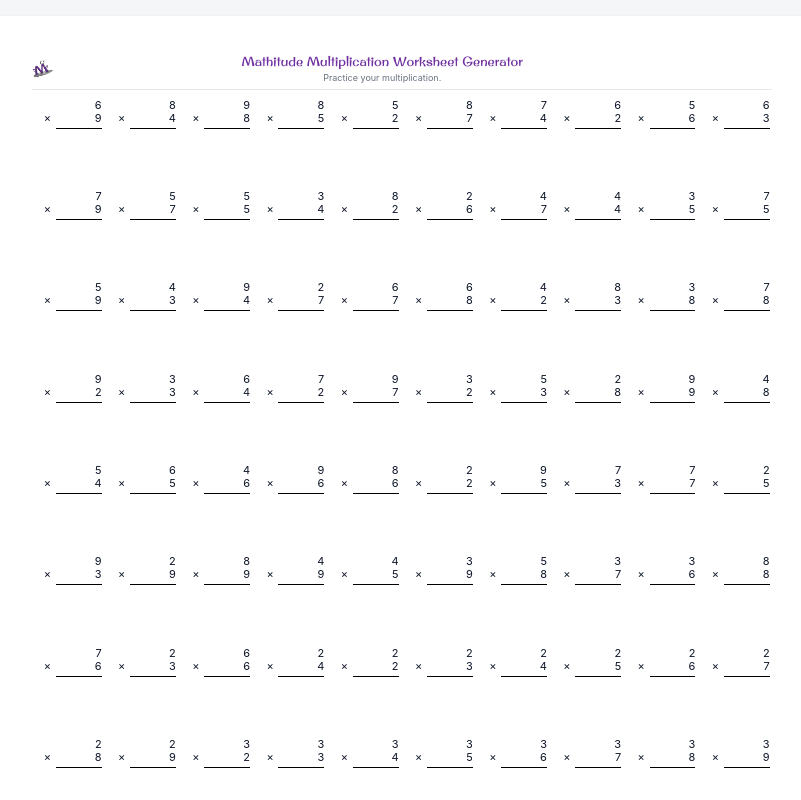
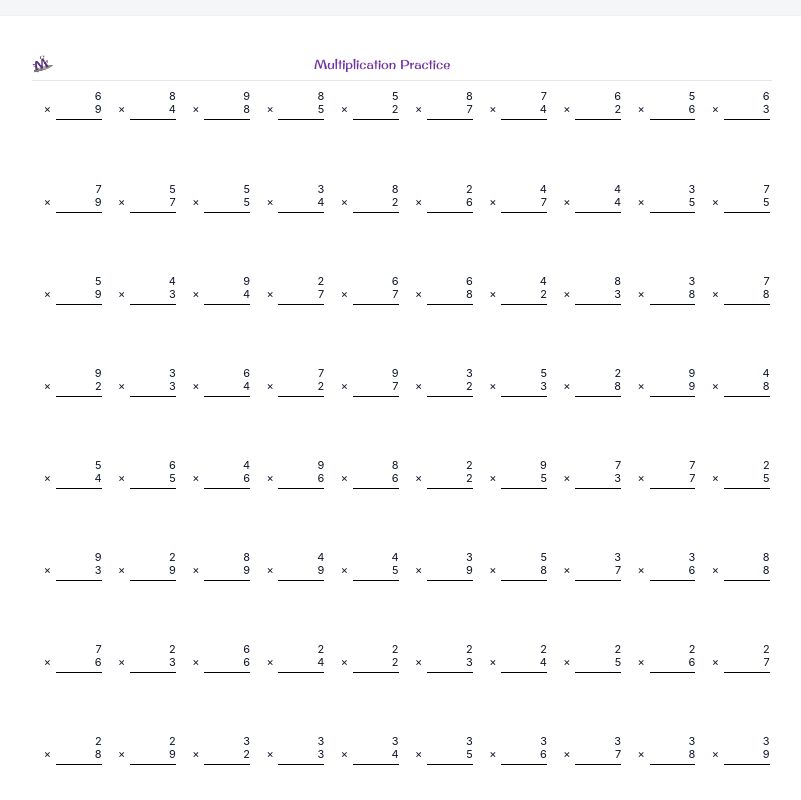
Before and after one commit to sbellmathitude/web-worksheet-generator, a Next.js app: page / in a window 1280 px wide. Both pictures are taken after a click on the button "Generate". Shown: the part 205-1005 px from the top of the page, without its empty margins (238-1039 px from the left). Built offline with nearby package versions, Linux system fonts and the light colour scheme.

Commit message:
Update worksheet PDF title and remove subtitle

```diff
--- a/components/Worksheet.tsx
+++ b/components/Worksheet.tsx
@@ -23,8 +23,7 @@ export const Worksheet: React.FC<Props> = ({ problems, cols, rows, includeAnswer
               <img src="/images/logo.png" alt="MQ logo" className={styles.logoSmall} />
             </div>
             <div className={styles.headerCenter}>
-              <div className={styles.title}>Mathitude Multiplication Worksheet Generator</div>
-              <div className={styles.sub}>Practice your multiplication.</div>
+              <div className={styles.title}>Multiplication Practice</div>
             </div>
             <div style={{ width: 60 }} aria-hidden />
           </div>
@@ -62,7 +61,7 @@ export const Worksheet: React.FC<Props> = ({ problems, cols, rows, includeAnswer
           </div>
 
           <div className={styles.footer}>
-            <div className={styles.footerText} style={{ fontFamily: '"Original Surfer", cursive', color: '#7030a0' }}>© Mathitude 2026</div>
+            <div className={styles.footerText} style={{ fontFamily: '\"Original Surfer\", cursive', color: '#7030a0' }}>© Mathitude 2026</div>
           </div>
         </div>
       </div>
@@ -104,7 +103,7 @@ export const Worksheet: React.FC<Props> = ({ problems, cols, rows, includeAnswer
             </div>
 
             <div className={styles.footer}>
-              <div className={styles.footerText} style={{ fontFamily: '"Original Surfer", cursive', color: '#7030a0' }}>© Mathitude 2026</div>
+              <div className={styles.footerText} style={{ fontFamily: '\"Original Surfer\", cursive', color: '#7030a0' }}>© Mathitude 2026</div>
             </div>
           </div>
         </div>
```
